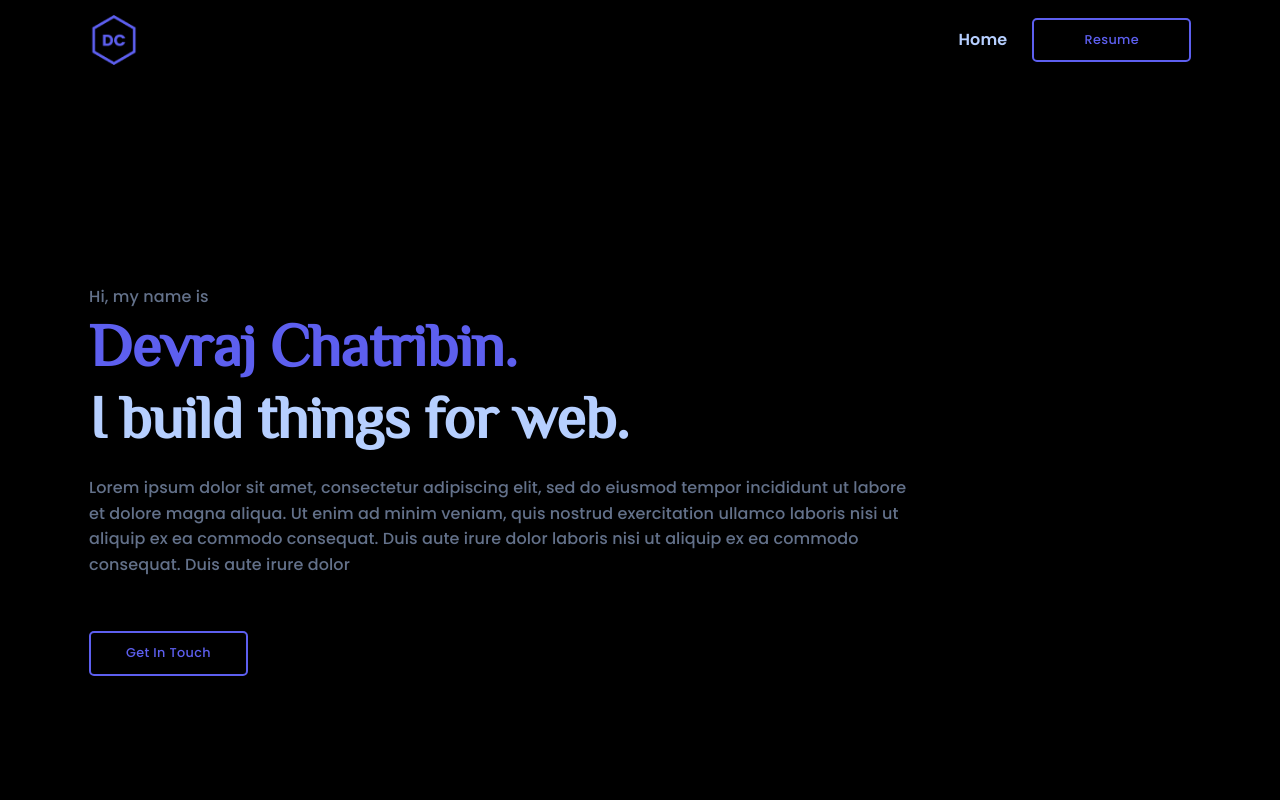
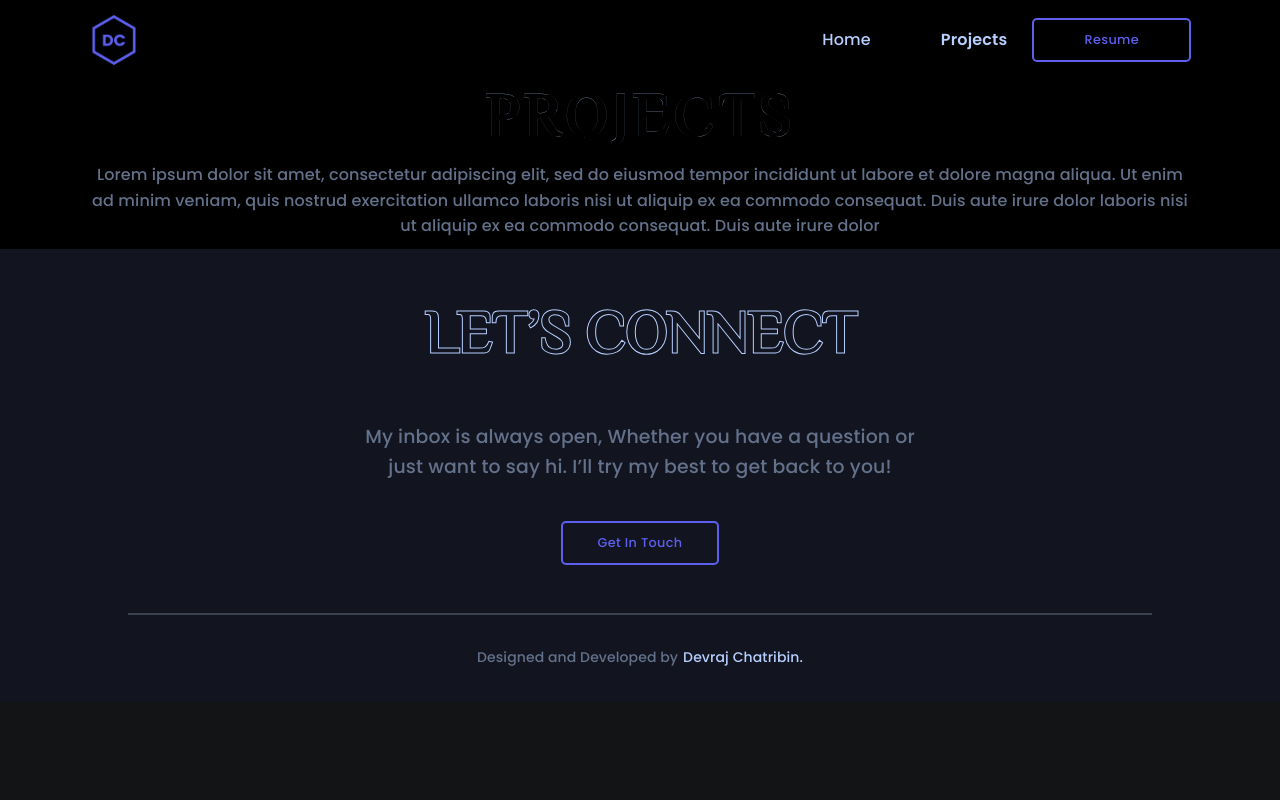
Before and after one commit to Muskulee/Devraj-Chatribin, a React (Create React App) app: page /projects in a window 1280 px wide. Before the commit this address led to /home. Shown: the top 800 px of the page. Built offline with nearby package versions, Linux system fonts and the light colour scheme.

Commit message:
Header + text

```diff
--- a/src/pages/ProjectsPage/index.jsx
+++ b/src/pages/ProjectsPage/index.jsx
@@ -1,7 +1,40 @@
-import React from "react";
+import React, { useState, useEffect } from "react";
+
+//Importing Material UI stuff
+import { makeStyles } from "@material-ui/core/styles";
+import { Grid, Typography } from "@material-ui/core";
+
+import style from "./style";
+const useStyles = makeStyles(style);
 
 const ProjectsPage = () => {
-  return <div></div>;
+  const classes = useStyles();
+  const [IsDesktop, setIsDesktop] = useState(window.innerWidth > 900);
+  console.log(window.innerWidth);
+  const updateMedia = () => {
+    setIsDesktop(window.innerWidth > 900);
+  };
+
+  useEffect(() => {
+    window.addEventListener("resize", updateMedia);
+    return () => window.removeEventListener("resize", updateMedia);
+  });
+  return (
+    <div>
+      <Grid container className={`${classes.section}`}>
+        <Typography variant="h2" className={classes.title}>
+          Projects
+        </Typography>
+        <Typography variant="h6" gutterBottom className={classes.description}>
+          Lorem ipsum dolor sit amet, consectetur adipiscing elit, sed do
+          eiusmod tempor incididunt ut labore et dolore magna aliqua. Ut enim ad
+          minim veniam, quis nostrud exercitation ullamco laboris nisi ut
+          aliquip ex ea commodo consequat. Duis aute irure dolor laboris nisi ut
+          aliquip ex ea commodo consequat. Duis aute irure dolor
+        </Typography>
+      </Grid>
+    </div>
+  );
 };
 
 export default ProjectsPage;
--- a/src/pages/ProjectsPage/style.js
+++ b/src/pages/ProjectsPage/style.js
@@ -1,3 +1,28 @@
 export default function styles(theme) {
-  return {};
+  return {
+    title: {
+      fontFamily: "philosopher",
+      fontWeight: "900",
+      textTransform: "uppercase",
+      letterSpacing: "5px",
+      "-webkit-text-fill-color":
+        "transparent" /*Will override color (regardless of order) */,
+      " -webkit-text-stroke": " .1px #B6CFFF",
+    },
+    section: {
+      alignItems: "center",
+      justifyContent: "center",
+    },
+    description: {
+      margin: "10px auto",
+      display: "block",
+      width: "100%",
+      fontSize: "1rem",
+      textAlign: "center",
+      color: "#63718A",
+      [theme.breakpoints.down("sm")]: {
+        padding: "0px 10% 0px 0px",
+      },
+    },
+  };
 }
--- a/src/routes/routesData.js
+++ b/src/routes/routesData.js
@@ -1,5 +1,5 @@
 import HomePage from "../pages/HomePage";
-
+import ProjectsPage from "../pages/ProjectsPage";
 
 import {
   HomeRounded,
@@ -16,7 +16,13 @@ const routesData = [
     component: <HomePage />,
     icon: <HomeRounded />,
   },
-
+  {
+    pageName: "Projects",
+    pageURL: "/projects",
+    showOnHeader: true,
+    component: <ProjectsPage />,
+    icon: <CodeRounded />,
+  },
 ];
 
 export default routesData;
```
